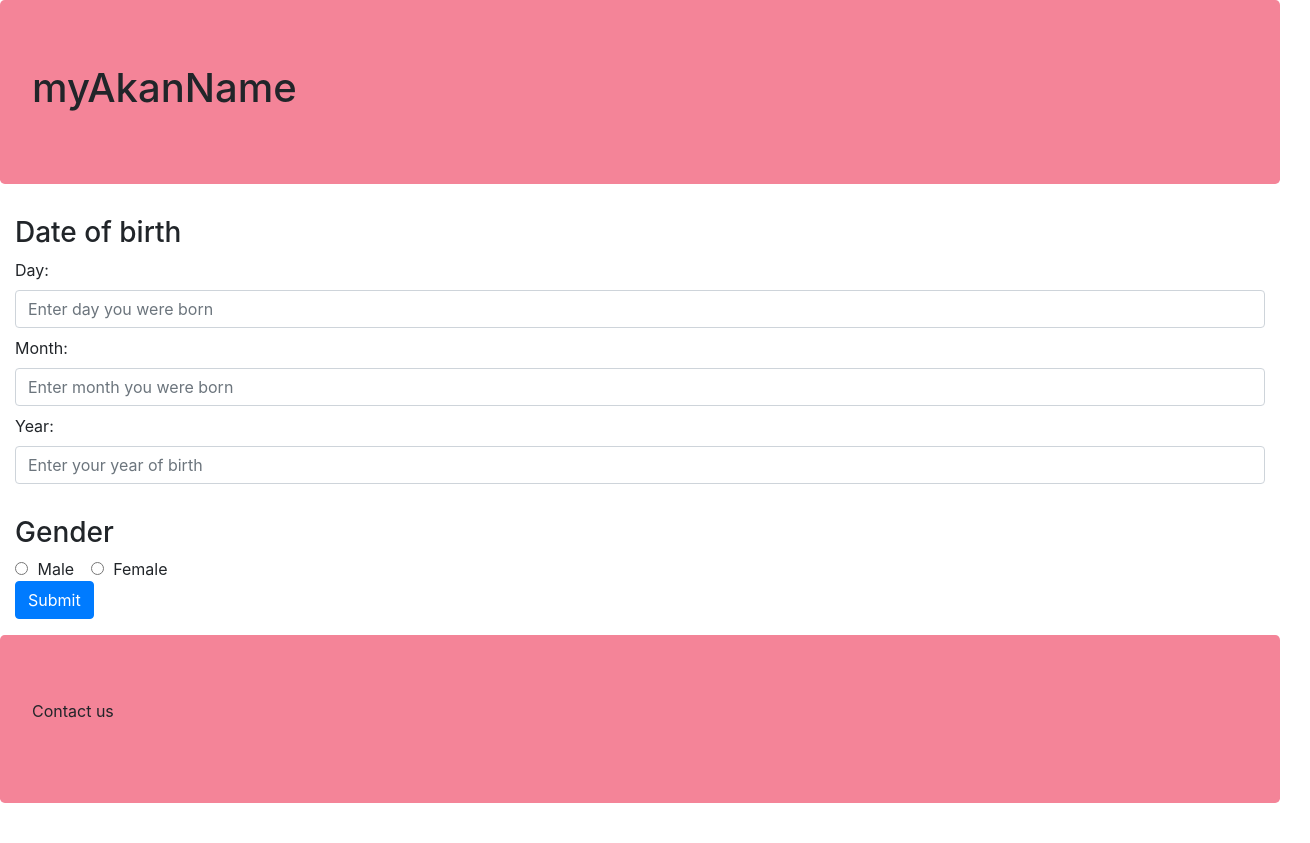
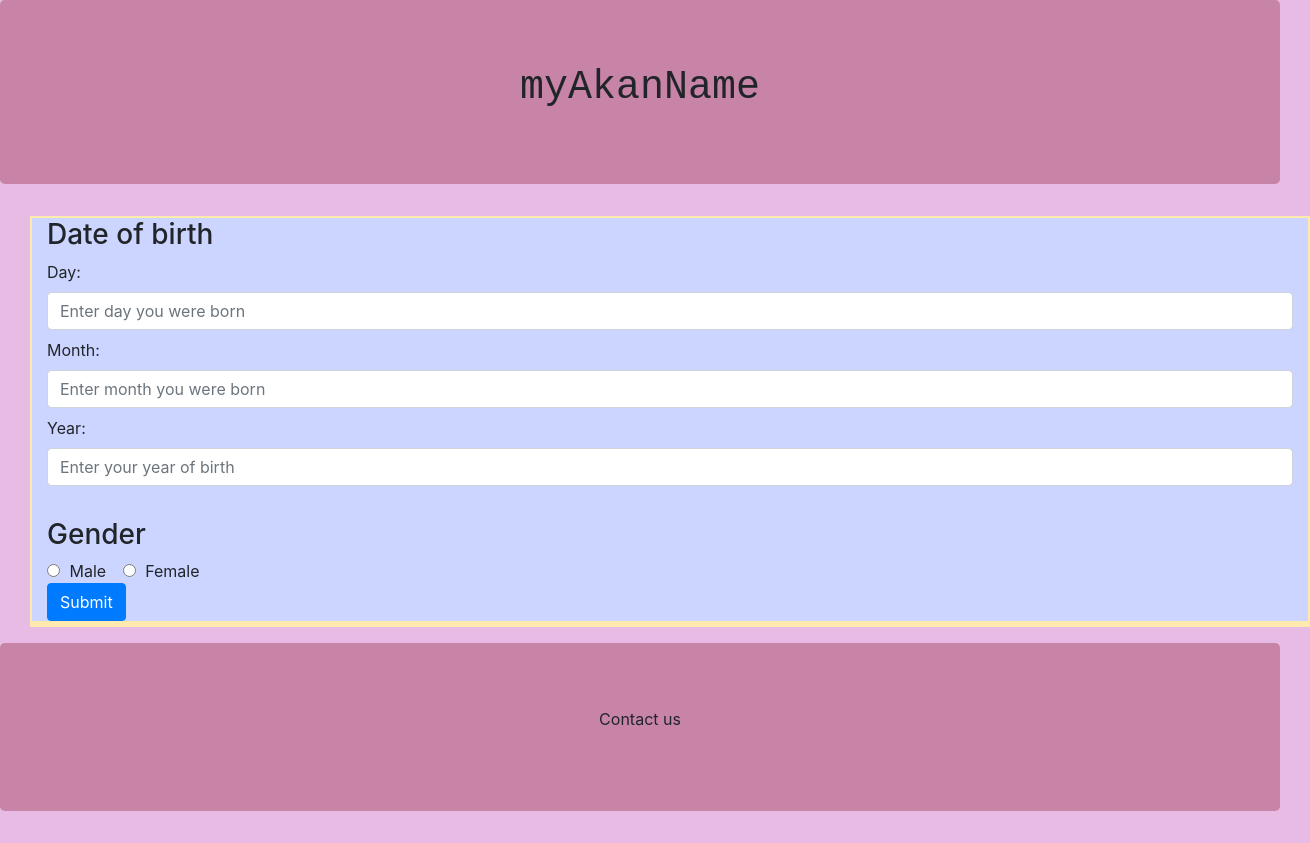
Before and after one commit to CherrylOsewe/my-akan-name, a plain HTML site: page index.html in a window 1280 px wide. Shown: the whole page, 1310 px wide, since content can reach past the window. Drawn offline with nearby package versions, Linux system fonts and the light colour scheme.

Commit message:
adding colour and containers to the wed page

```diff
--- a/css/style.css
+++ b/css/style.css
@@ -1,3 +1,16 @@
 .jumbotron{
-  background-color: #f48498;
+  background-color: #c884a6;
+  text-align: center;
 }
+.jumbotron h1{
+  font-family: 'Courier New', Courier, monospace;
+}
+body{
+  background-color: #e7bbe3;
+}
+.container-fluid{
+  background-color: #ccd5ff;
+  margin-right: 50px;
+  margin-left: 30px;
+  border: solid 2px #ffeaae;
+}
```
